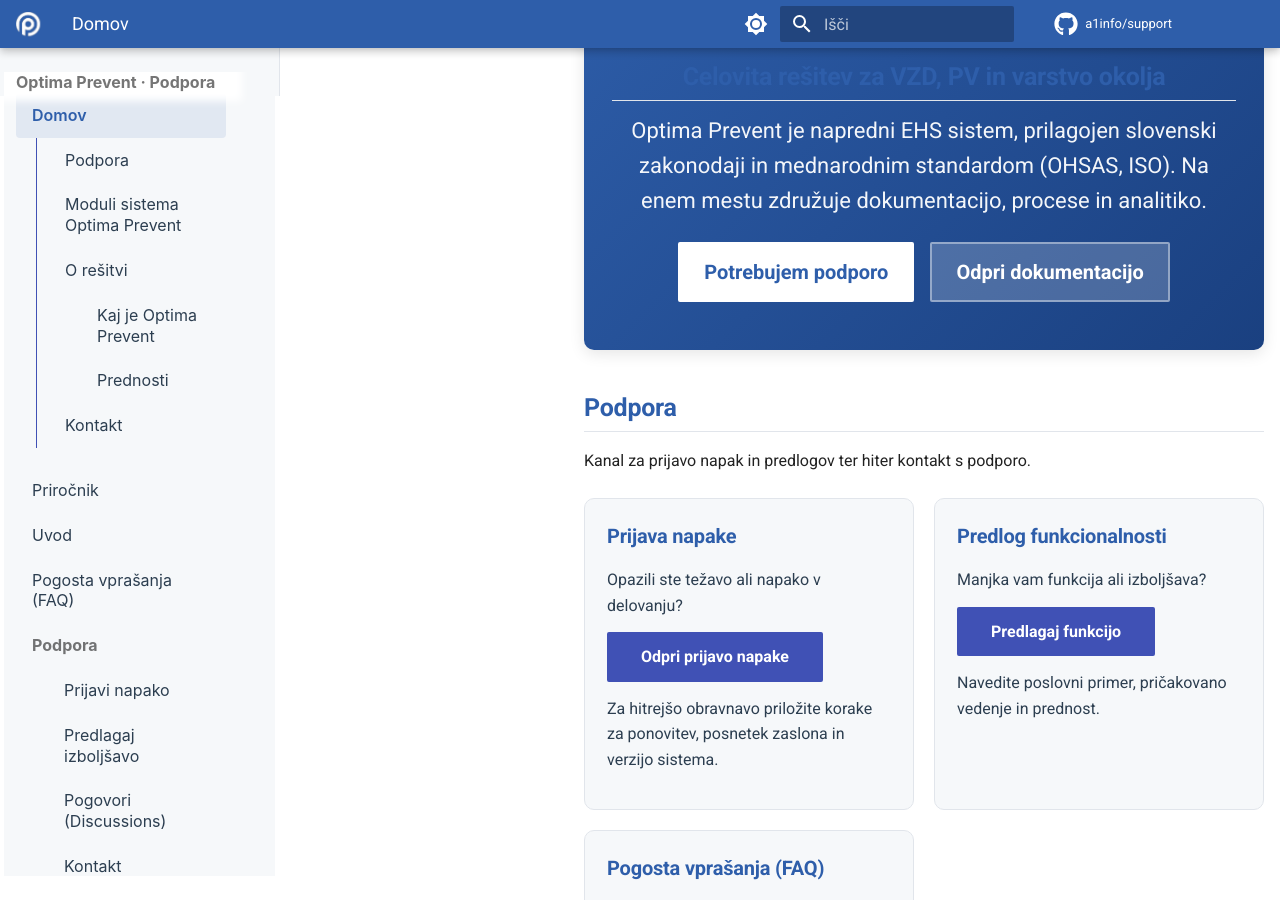
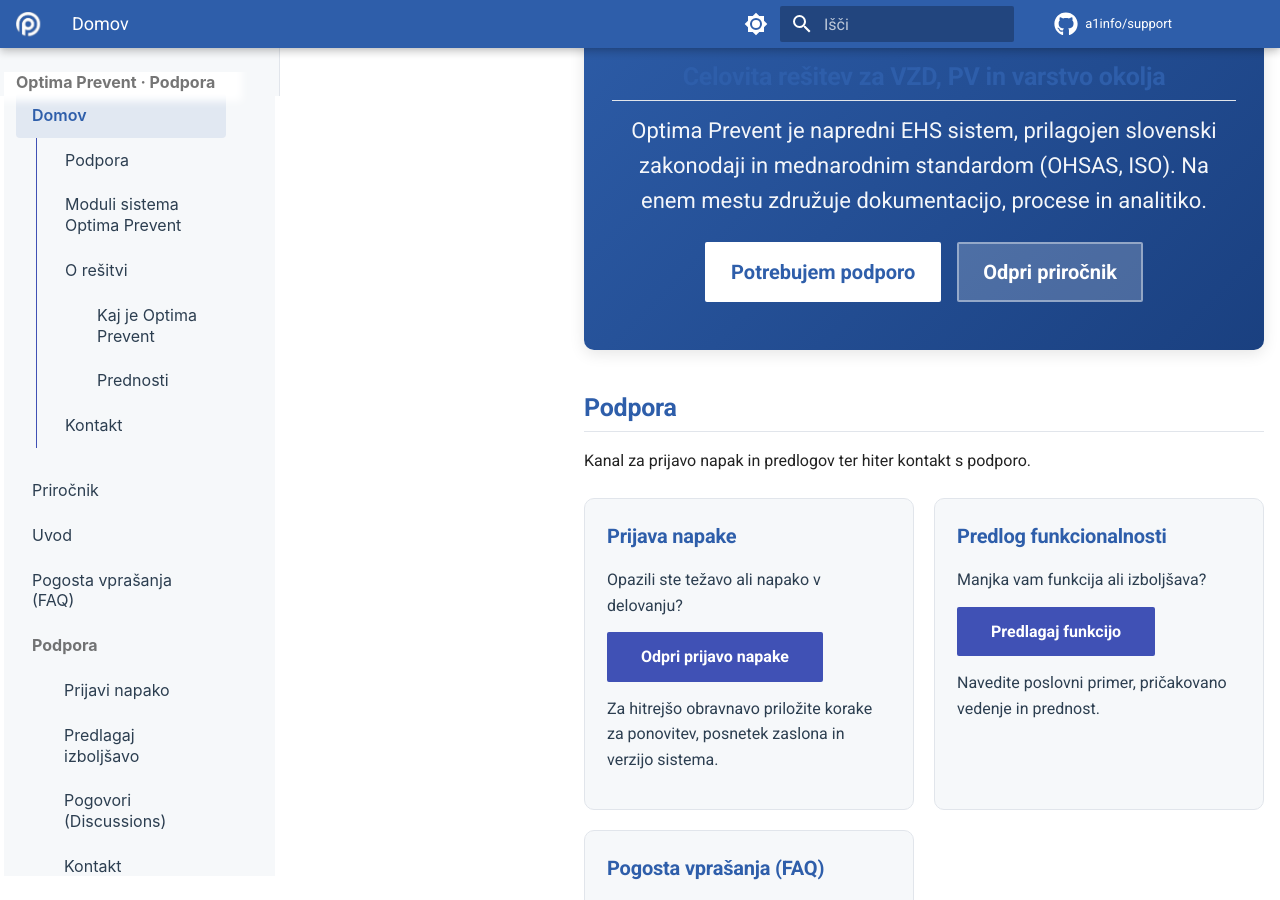
Before and after one commit to a1info/support, an MkDocs documentation site: the page built from docs/index.md, in a window 1280 px wide and 900 px high, scrolled down 302 px. Built offline with MkDocs 1.6.1 and Material for MkDocs 9.7.7, drawn with Linux system fonts in a browser that asks for light colours; comment, search, counter and statistics services are not loaded.

Commit message:
Update documentation link text from 'dokumentacijo' to 'priročnik'

```diff
--- a/docs/index.md
+++ b/docs/index.md
@@ -6,7 +6,7 @@
   <p>Optima Prevent je napredni EHS sistem, prilagojen slovenski zakonodaji in mednarodnim standardom (OHSAS, ISO). Na enem mestu združuje dokumentacijo, procese in analitiko.</p>
   <div class="op-cta">
     <a class="md-button" href="#podpora">Potrebujem podporo</a>
-    <a class="md-button" href="manual-sl/">Odpri dokumentacijo</a>
+    <a class="md-button" href="manual-sl/">Odpri priročnik</a>
   </div>
 </div>
 
```
